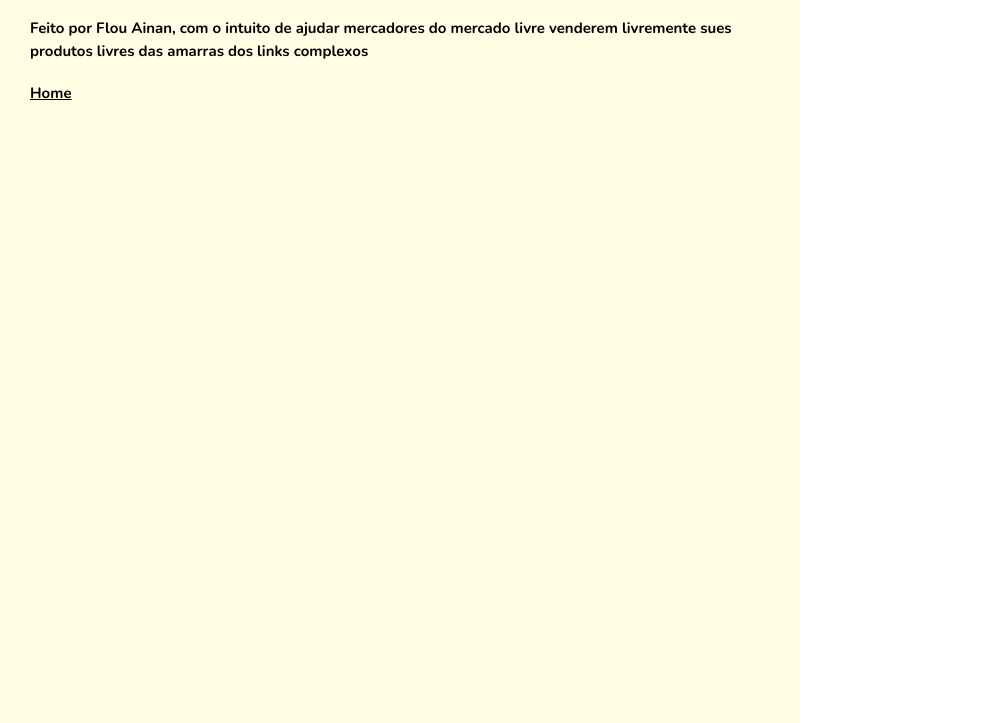
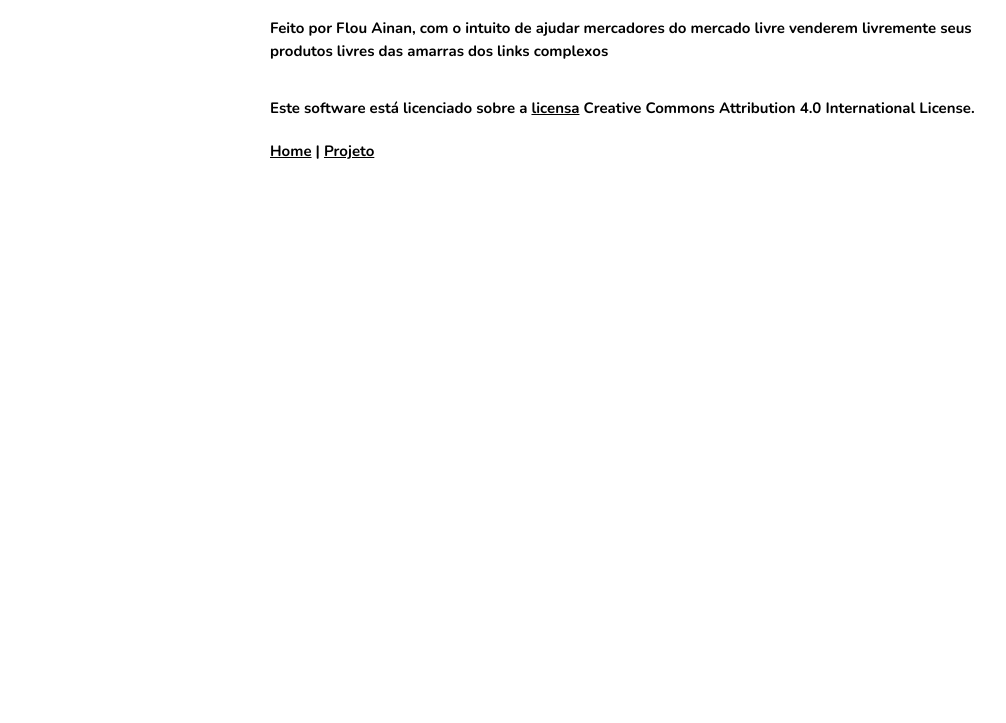
Before and after one commit to flou-ainan/mercado-livre-link-helper, a plain HTML site: page sobre.html in a window 1280 px wide. Shown: the part 77-800 px from the top of the page, without its empty margins (0-1006 px from the left). Drawn offline with nearby package versions, Linux system fonts and the light colour scheme.

Commit message:
correções de estilo, licensa adicionada e README.MD

```diff
--- a/sobre.html
+++ b/sobre.html
@@ -5,9 +5,18 @@
   rel="stylesheet">
 <link rel="stylesheet" href="https://www.w3schools.com/w3css/4/w3.css">
 <link rel="stylesheet" href="./style.css">
-
-<section class="main" style="background-color: #ffffe6;">
+<style>
+  body {
+    display: flex;
+    flex-direction: column;
+    align-items: center;
+  }
+</style>
+<body>
+<section class="main sobre">
   <h1>Sobre o App</h1>
-  <p>Feito por Flou Ainan, com o intuito de ajudar mercadores do mercado livre venderem livremente sues produtos livres das amarras dos links complexos</p>
-  <a href="./">Home</a>
+  <p>Feito por Flou Ainan, com o intuito de ajudar mercadores do mercado livre venderem livremente seus produtos livres das amarras dos links complexos</p>
+  <p>Este software está licenciado sobre a <a href="https://creativecommons.org/licenses/by/4.0/">licensa</a> Creative Commons Attribution 4.0 International License.</p>
+  <nav><a href="./">Home</a>  | <a href="https://github.com/flou-ainan/mercado-livre-link-helper">Projeto</a></nav>
 </section>
+</body>
--- a/style.css
+++ b/style.css
@@ -119,8 +119,7 @@
   100% {top: -60px;opacity: 0;}
 }
 
-.sobre {
+.nav-link {
   font-size: medium;
-  margin-right: 5px;
-  background-color: #ffffe6;
+  margin-right: 10px;
 }
```
Also changed, not shown: index.html (+1 -1 lines), 1 other file.
